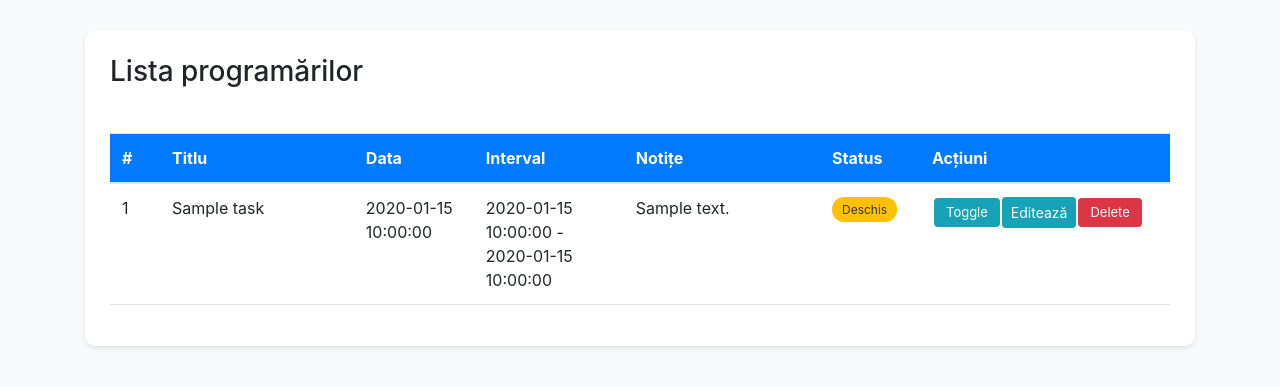
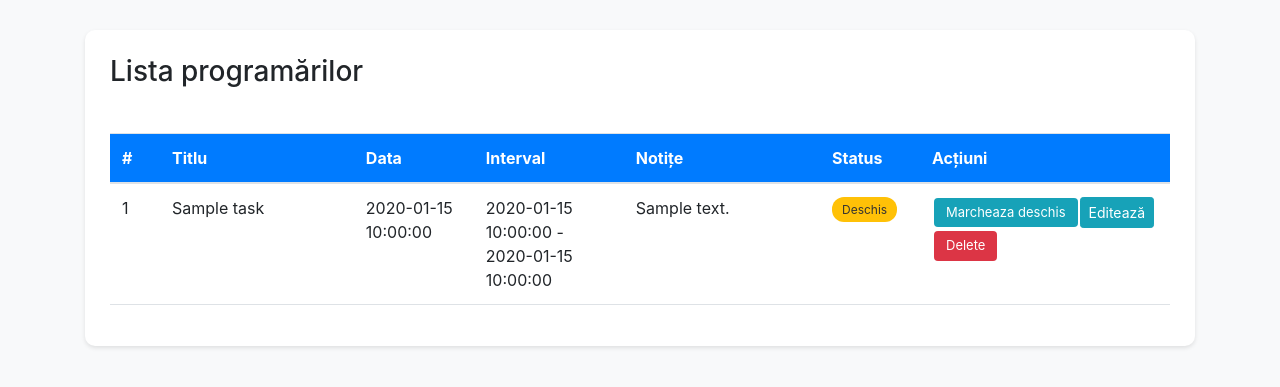
Before and after one commit to Bogdan8409/-tasksapp, a PHP site: page /tasks_schedule.php in a window 1280 px wide. Shown: the part 64-451 px from the top of the page. Run offline with PHP 8.4, Linux system fonts and the light colour scheme; tables that the repository leaves empty or names only in its code hold one stand-in row (values such as "Sample post").

Commit message:
TODO Toggle Status Button Handler

```diff
--- a/tasks_schedule.php
+++ b/tasks_schedule.php
@@ -216,7 +216,7 @@ $task = null;
 
                     echo "</td>";
                     echo "<td>";
-                    echo '<button class="action-btn action-toggle" data-id="' . $rowId . '">Toggle</button>';
+                    echo '<button class="action-btn action-toggle" data-id="' . $rowId . '">Marcheaza deschis</button>';  //toggle button
                     echo '<a href="edit.php?id='.$rowId.'" class="btn btn-sm btn-info">Editează</a>';
                     echo '<button class="action-btn action-delete">Delete</button>';
                     echo "</td>";
@@ -237,6 +237,7 @@ $task = null;
     </div>
   </div>
     <script>
+    //TODO Toggle Status Button Handler
     document.querySelectorAll('.action-toggle').forEach(button => {
         button.addEventListener('click', function() {
             const taskId = this.dataset.id;
```
